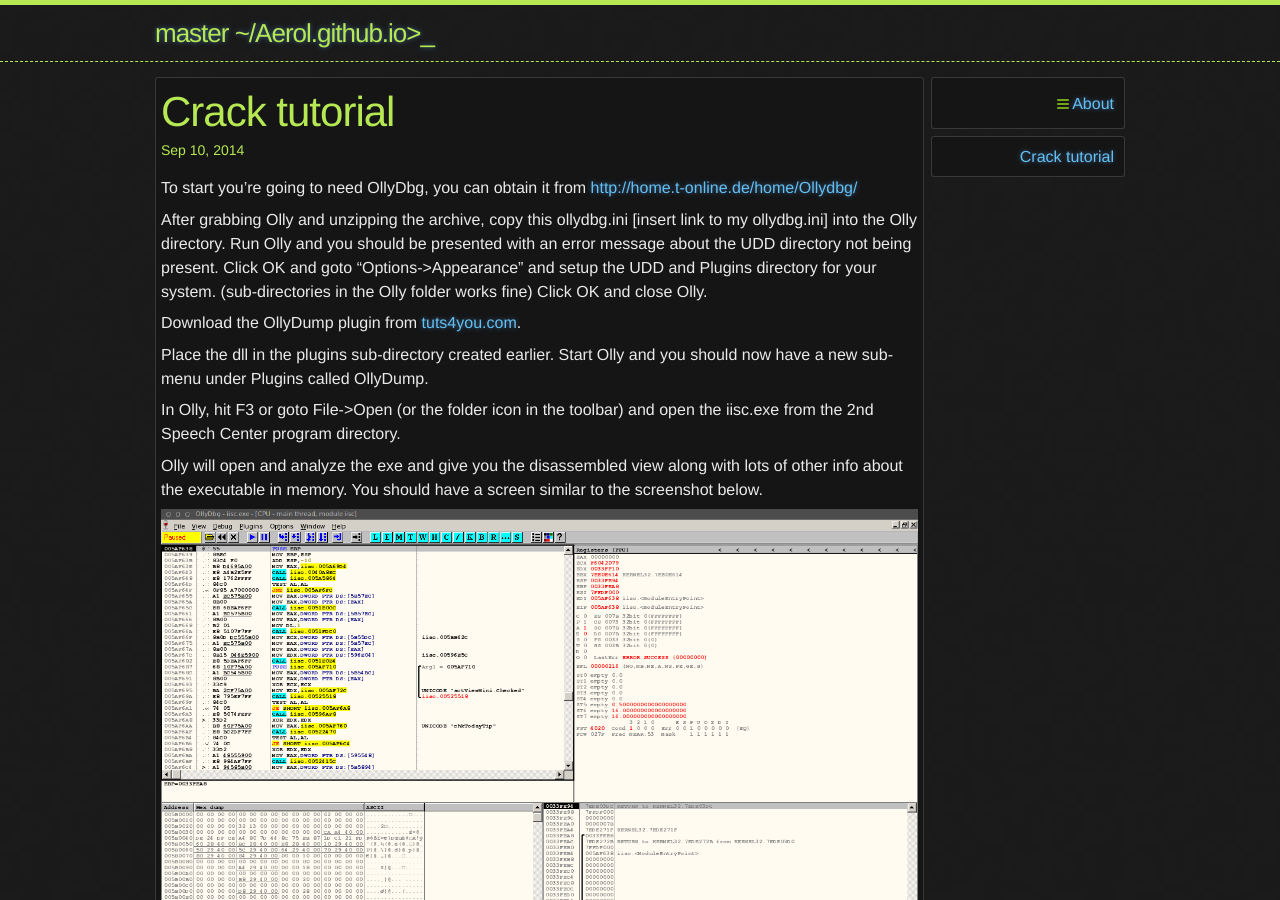
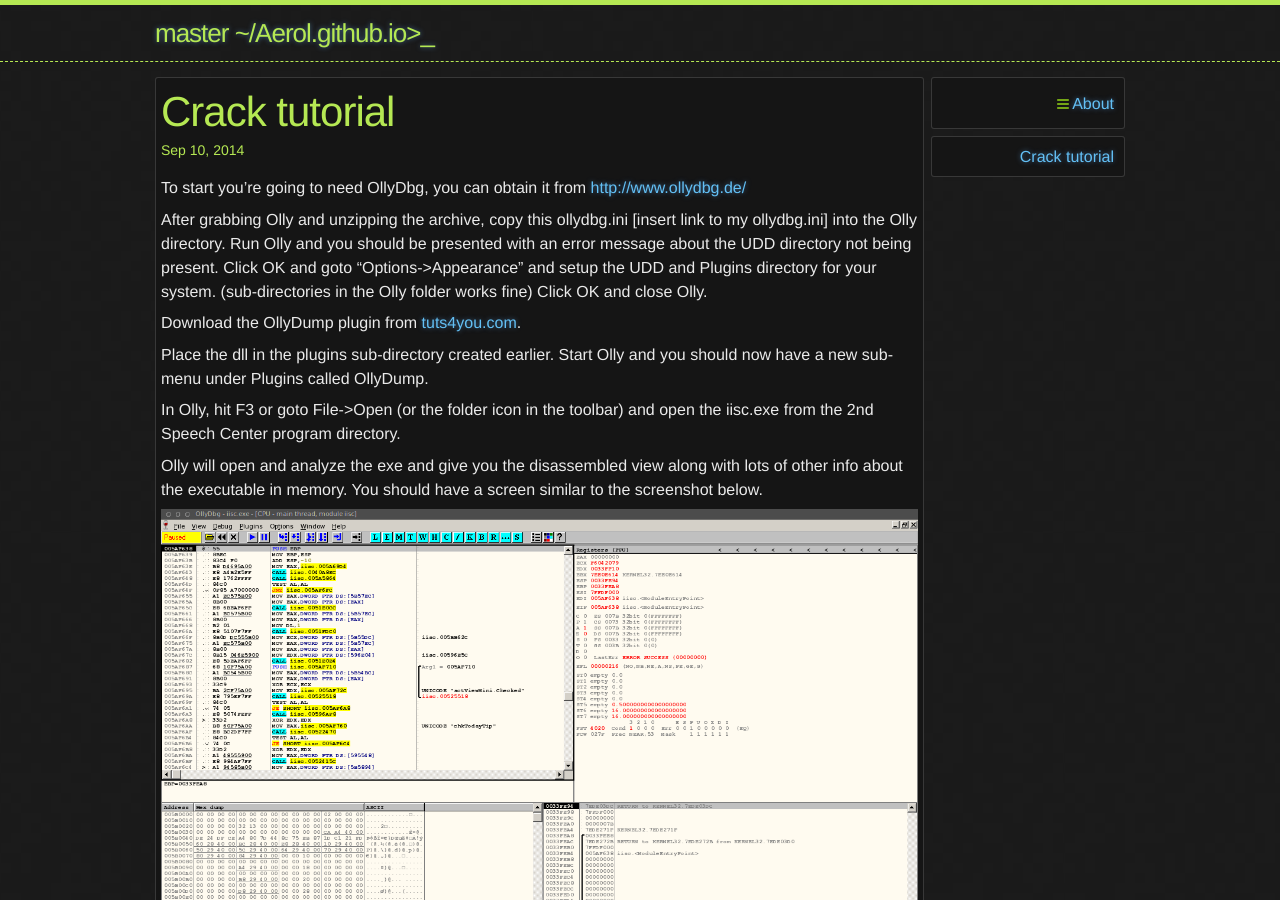
Before and after one commit to Aerol/Aerol.github.io, a Jekyll site: the page built from _posts/2014-09-10-crack-tutorial.markdown, in a window 1280 px wide and 900 px high. Built offline with Jekyll 4.4.1, drawn with Linux system fonts in a browser that asks for light colours; some of the changed lines change nothing that is shown.

Commit message:
Fixing link to OllyDbg

```diff
--- a/_posts/2014-09-10-crack-tutorial.markdown
+++ b/_posts/2014-09-10-crack-tutorial.markdown
@@ -5,7 +5,7 @@ date:   2014-09-10 14:10:17
 tags:   tutorial crack software
 ---
 To start you're going to need OllyDbg, you can obtain it from
-[http://home.t-online.de/home/Ollydbg/](http://home.t-online.de/home/Ollydbg/)
+[http://www.ollydbg.de/](http://www.ollydbg.de/)
 
 After grabbing Olly and unzipping the archive, copy this ollydbg.ini
 [insert link to my ollydbg.ini] into the Olly directory.
```
